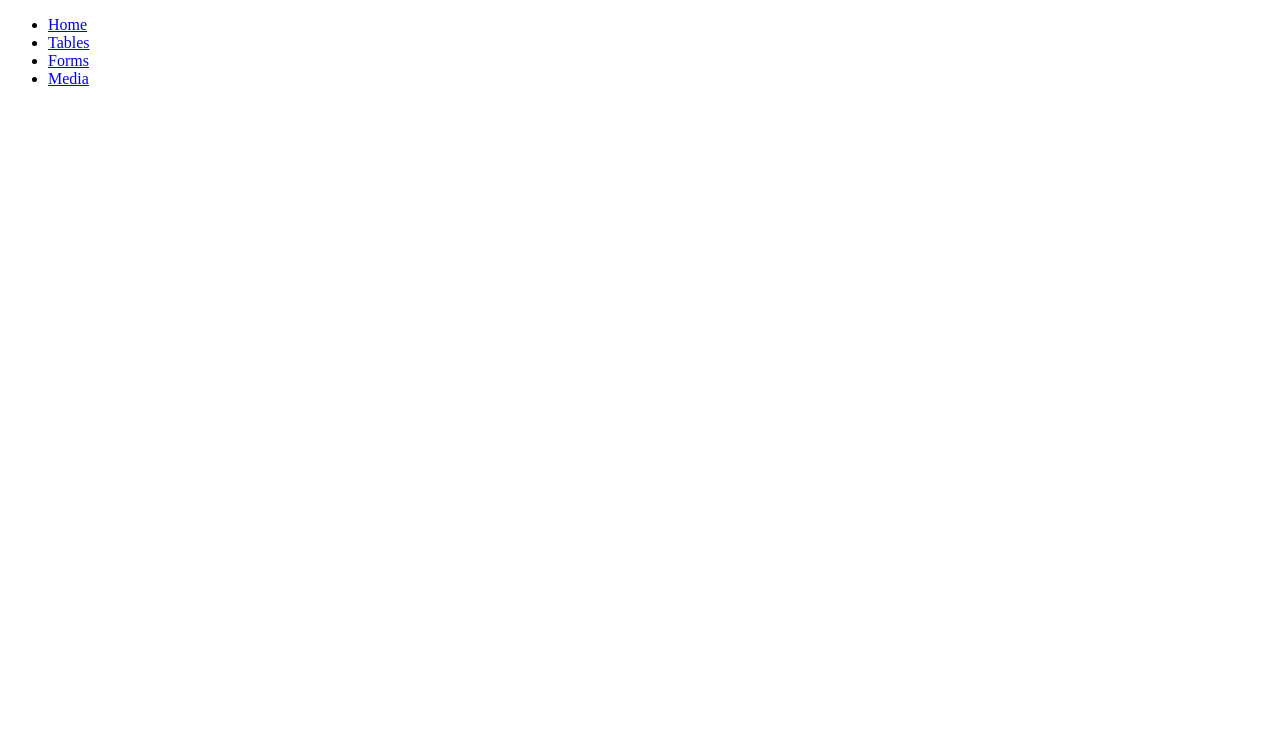
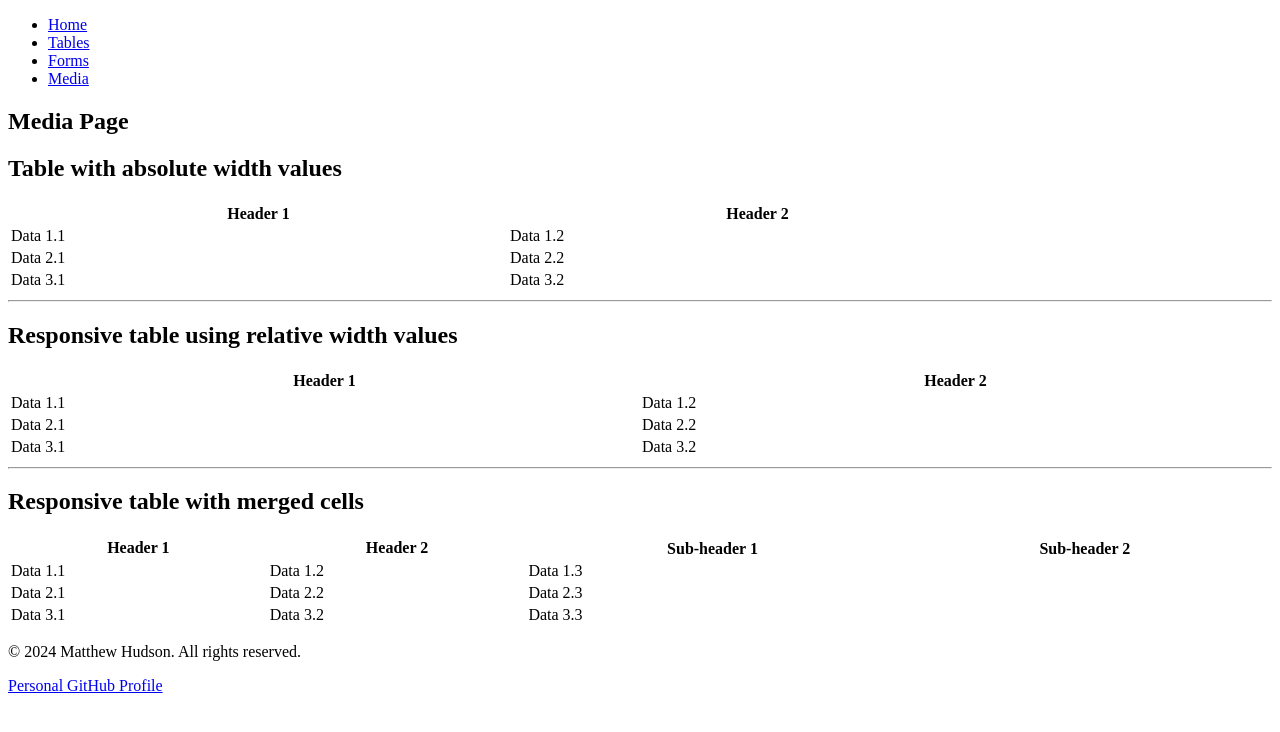
Before and after one commit to matthew41305/Comp-Class-GitHub, a plain HTML site: page COMP-001A.LectureActivity4/index.html in a window 1280 px wide. Drawn offline with Linux system fonts and the light colour scheme.

Commit message:
Finished index.html data pages

```diff
--- a/COMP-001A.LectureActivity4/index.html
+++ b/COMP-001A.LectureActivity4/index.html
@@ -1,11 +1,15 @@
 <!DOCTYPE html>
 <html lang="en">
+
 <head>
     <meta charset="UTF-8">
     <meta name="viewport" content="width=device-width, initial-scale=1.0">
-    <title> Lecture Activity 4</title>
+    <title> Data table Activity</title>
 </head>
+
+
 <body>
+
     <header>
         <nav>
             <ul>
@@ -16,9 +20,123 @@
                 <li><a href="media.html">Media</a></li>
                 <h1></h1>
             </ul>
+            <h1>Media Page</h1>
+
         </nav>
     </header>
-    <main></main>
-    <footer></footer>
+
+    <main>
+        <!--div container for building tables with fixed size-->
+        <div id="table1">
+            <!--table with fixed size-->
+            <table style="width: 1000px">
+                <h2>Table with absolute width values</h2>
+                <!--table header-->
+                <thead>
+                    <!--Table row for header-->
+                    <tr>
+                        <th>Header 1</th>
+                        <th>Header 2</th>
+                    </tr>
+                </thead>
+                <!--table body-->
+                <tbody>
+                    <!-- table row for body-->
+                     <tr>
+                        <!--table data cell-->
+                        <td>Data 1.1</td>
+                        <td>Data 1.2</td>
+                     </tr>
+                     <tr>
+                        <td>Data 2.1</td>
+                        <td>Data 2.2</td>
+                     </tr>
+                     <tr>
+                        <td>Data 3.1</td>
+                        <td>Data 3.2</td>
+                     </tr>
+
+                </tbody>
+            </table>
+        </div>
+        <hr>
+        <!--Div container for building responsive tables-->
+        <div id="table2">
+            <table style="width: 100%">
+                <h2>Responsive table using relative width values</h2>
+                <!--Table header-->
+                <thead>
+                    <!-- Table row for the header-->
+                     <tr>
+                        <th>Header 1</th>
+                        <th>Header 2</th>
+                     </tr>
+                </thead>
+                <!-- Table body -->
+                 <tbody>
+                    <!-- Table row for the body-->
+                     <tr>
+                        <!--Table data cell-->
+                        <td>Data 1.1</td>
+                        <td>Data 1.2</td>
+                     </tr>
+                     <tr>
+                        <td>Data 2.1</td>
+                        <td>Data 2.2</td>
+                     </tr>
+                     <tr>
+                        <td>Data 3.1</td>
+                        <td>Data 3.2</td>
+                     </tr>
+                 </tbody>
+            </table>
+        </div>
+        <hr>
+
+        <!--Div container for building a responsive tables with merged cells-->
+        <div id="table3">
+            <!-- Responsive table with merged cells-->
+             <table style="width: 100%">
+                <h2>Responsive table with merged cells</h2>
+                <!--Table header-->
+                <thead>
+                    <!--Table row for the header-->
+                    <tr>
+                        <th rowspan="2">Header 1</th> <!--Header cell that spans two rows vertically-->
+                        <th rowspan="3">Header 2</th> <!--Header cell that spans two columns horizontally-->
+                    </tr>
+                    <tr>
+                        <th>Sub-header 1</th>
+                        <th>Sub-header 2</th>
+                    </tr>
+                </thead>
+                <!--Table body-->
+                <tbody>
+                    <tr>
+                        <!-- Table data cell-->
+                         <td>Data 1.1</td>
+                         <td>Data 1.2</td>
+                         <td>Data 1.3</td>
+                    </tr>
+                    <tr>
+                        <td>Data 2.1</td>
+                        <td>Data 2.2</td>
+                        <td>Data 2.3</td>
+                    </tr>
+                    <tr>
+                        <td>Data 3.1</td>
+                        <td>Data 3.2</td>
+                        <td>Data 3.3</td>
+                    </tr>
+                </tbody>
+             </table>
+        </div>
+
+    </main>
+    <footer>
+        <p>&copy; 2024 Matthew Hudson. All rights reserved.</p>
+        <p><a href="https://github.com/matthew41305" target="_matthew41305/">Personal GitHub Profile</a></p>
+    </footer>
+
 </body>
 </html>
```
Also changed, not shown: COMP-001A.LectureActivity4/forms.html (added, +34 -0 lines).
